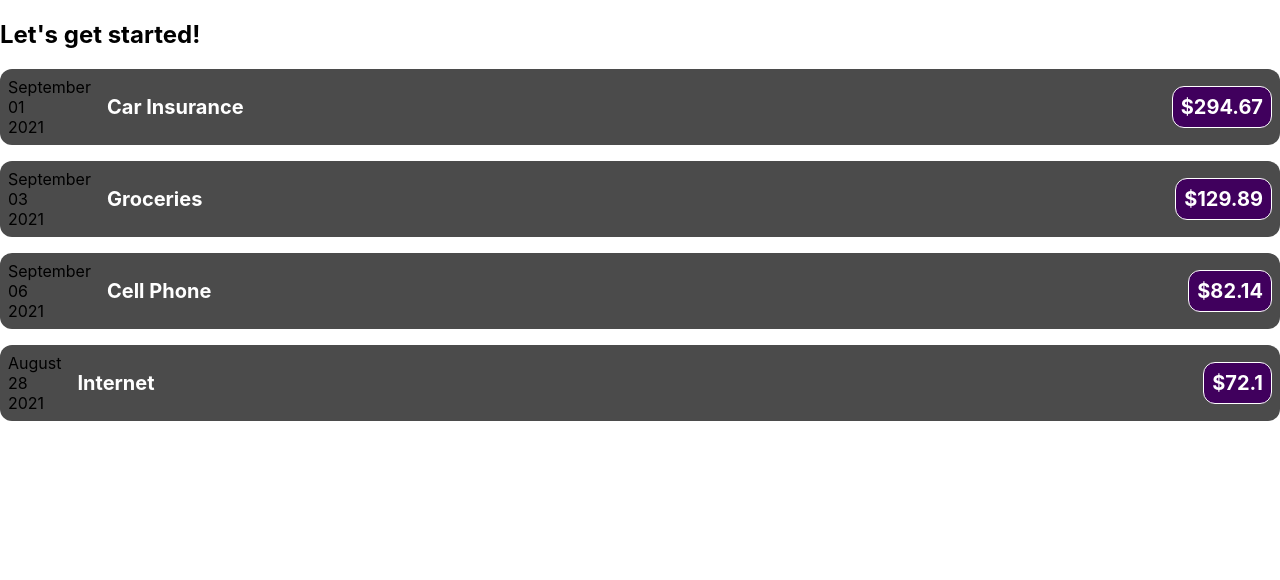
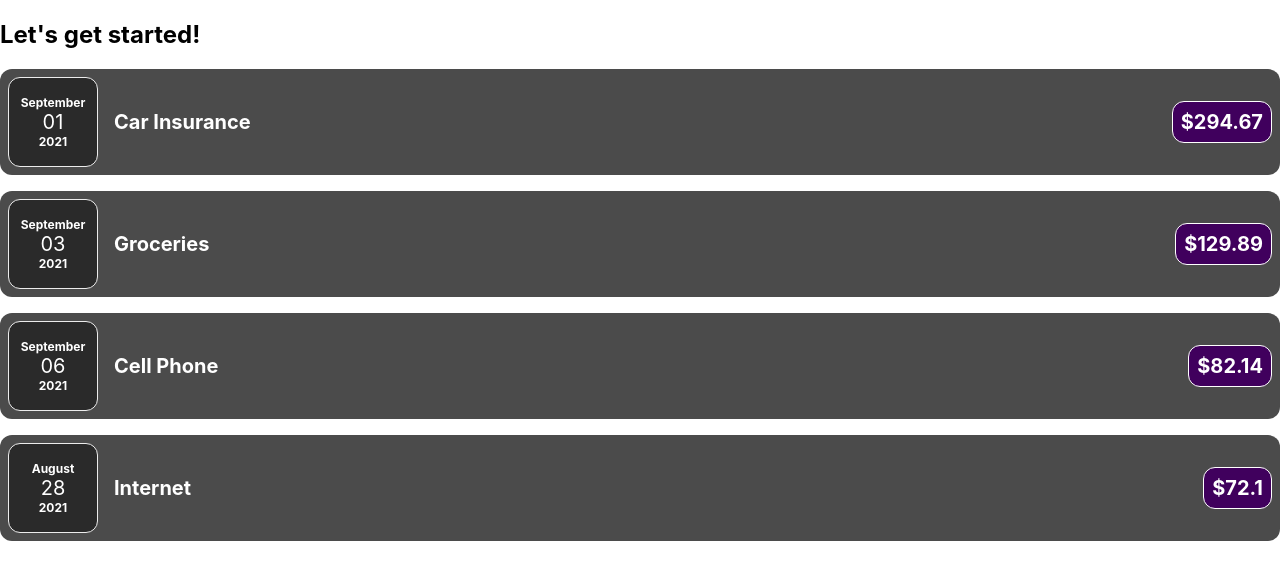
Before and after one commit to BurakAy/react-complete-guide, a JavaScript app: page / in a window 1280 px wide. Shown: the top 580 px of the page. Built offline with nearby package versions, Linux system fonts and the light colour scheme.

Commit message:
created styles for expensedate component and added classes to component html

```diff
--- /dev/null
+++ b/src/components/ExpenseDate.css
@@ -0,0 +1,21 @@
+.expense-date {
+    display: flex;
+    flex-direction: column;
+    width: 5.5rem;
+    height: 5.5rem;
+    border: 1px solid #ececec;
+    background-color: #2a2a2a;
+    color: white;
+    border-radius: 12px;
+    align-items: center;
+    justify-content: center;
+}
+
+.expense-date__month, .expense-date__year {
+    font-size: 0.75rem;
+    font-weight: bold;
+}
+
+.expense-date__day {
+    font-size: 1.25rem;
+}
--- a/src/components/ExpenseDate.js
+++ b/src/components/ExpenseDate.js
@@ -1,13 +1,15 @@
+import './ExpenseDate.css';
+
 const ExpenseDate = (props) => {
     const month = props.date.toLocaleString('en-US', {month: 'long'});
     const day = props.date.toLocaleString('en-US', {day: '2-digit'});
     const year = props.date.toLocaleString('en-US', {year: 'numeric'});
 
     return (
-        <div>
-        <div>{month}</div>
-        <div>{day}</div>
-        <div>{year}</div>
+      <div className="expense-date">
+        <div className="expense-date__month">{month}</div>
+        <div className="expense-date__day">{day}</div>
+        <div className="expense-date__year">{year}</div>
       </div>
     )
 }
```
